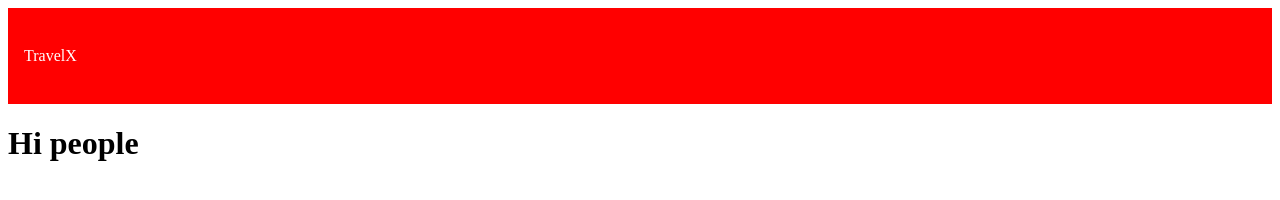
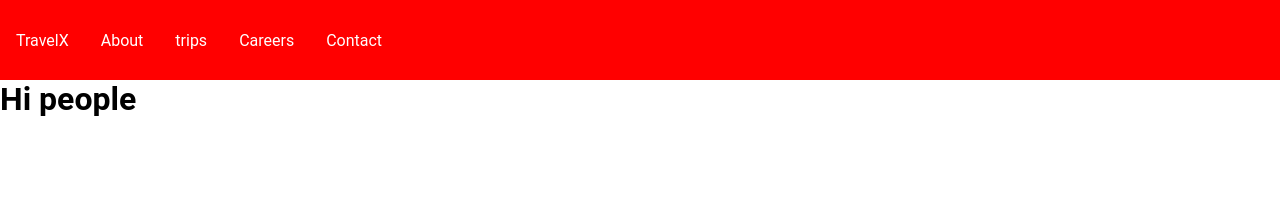
Before and after one commit to Jizzyjay/travelx, a Gatsby site: page / in a window 1280 px wide. Built offline with nearby package versions, Linux system fonts and the light colour scheme; Gatsby itself is replaced by a stand-in of ours.

Commit message:
Header updated

```diff
--- a/package.json
+++ b/package.json
@@ -20,6 +20,7 @@
     "react": "^17.0.1",
     "react-dom": "^17.0.1",
     "react-helmet": "^6.1.0",
+    "react-icons": "^4.3.1",
     "styled-components": "^5.3.5"
   },
   "devDependencies": {
--- a/src/components/Styles/GlobalStyles.js
+++ b/src/components/Styles/GlobalStyles.js
@@ -0,0 +1,12 @@
+import { createGlobalStyle } from "styled-components";
+
+
+
+export const GlobalStyle = createGlobalStyle`
+    *{
+        font-family: 'Roboto', sans-serif;
+        margin: 0;
+        padding: 0;
+        box-sizing: border-box;
+    }
+`
--- a/src/components/header.js
+++ b/src/components/header.js
@@ -1,14 +1,26 @@
-import * as React from "react"
+import React from "react"
 import { Link } from "gatsby"
 import styled from "styled-components"
+import { FaBars } from 'react-icons/fa'
+import { menuData } from "../data/MenuData"
 
 const Header = () => {
   return (
     <Nav>
       <NavLink to="/">TravelX</NavLink>
+      <Bars />
+      <NavMenu>
+        {menuData.map((item, index) => (
+          <NavLink to={item.link} key={index}>
+            {item.title}
+          </NavLink>
+        ))}
+      </NavMenu>
+      <NavBtn>order</NavBtn>
     </Nav>
     )
   }
+
 export default Header
 
 const Nav = styled.nav`
@@ -27,4 +39,41 @@
   align-items: center;
   text-decoration: none;
   padding: 0 1rem;
+  height: 100%;
+  cursor: pointer;
 `
+
+const Bars = styled(FaBars)`
+  display: none;
+  color: #fff;
+
+  @media screen and (max-width: 786px) {
+    display: block;
+    position: absolute;
+    top: 0;
+    right: 0;
+    transform: translate(-100%, 75%);
+    font-size: 1.8rem;
+    cursor: pointer;
+  }
+`
+
+const NavMenu = styled.div`
+  display: flex;
+  align-items: center;
+  margin-right: -480px;
+
+  @media screen and (max-width: 768px) {
+    display: none;
+  }
+`
+
+const NavBtn = styled.div`
+  display: flex;
+  align-items: center;
+  margin-right: 24px;
+
+  @media screen and (max-width: 768px) {
+    display: none;
+  }
+`
--- a/src/components/layout.js
+++ b/src/components/layout.js
@@ -1,10 +1,12 @@
 import * as React from "react"
 import Header from "./Header"
+import { GlobalStyle } from "./Styles/GlobalStyles"
 
 const Layout = ({ children }) => {
 
   return (
     <>
+      <GlobalStyle />
       <Header />
         <main>{children}</main>
     </>
--- /dev/null
+++ b/src/data/MenuData.js
@@ -0,0 +1,6 @@
+export const menuData = [
+    {title: "About", link: "/about"},
+    {title: "trips", link: "/trips"},
+    {title: "Careers", link: "/careers"},
+    {title: "Contact", link: "/contact"}
+]
```
Also changed, not shown: 1 other file.
